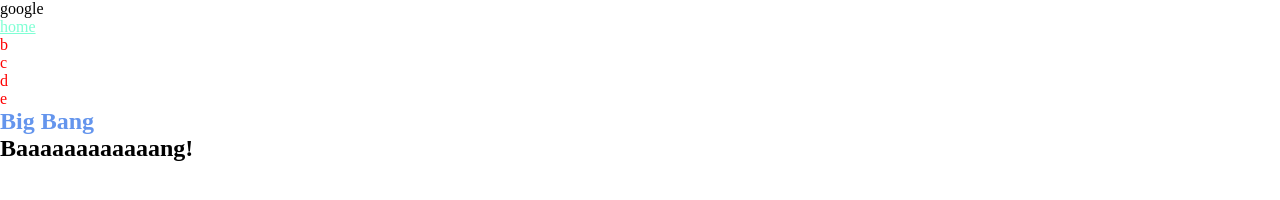
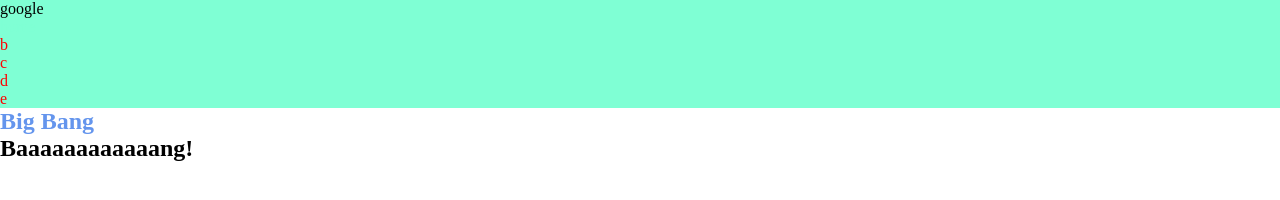
Before and after one commit to juditcasamitjana/bigbang, a plain HTML site: page index.html in a window 1280 px wide. Drawn offline with Linux system fonts and the light colour scheme.

Commit message:
header styles

```diff
--- a/index.html
+++ b/index.html
@@ -6,6 +6,7 @@
     <title>Big Bang</title>
     <link rel="stylesheet" href="./styles/reset.css" />
     <link rel="stylesheet" href="./styles/style.css" />
+    <link rel="stylesheet" href="./styles/header.css" />
   </head>
   <body>
     <header>
--- /dev/null
+++ b/styles/header.css
@@ -0,0 +1,3 @@
+header {
+    background-color: aquamarine;
+}
```
